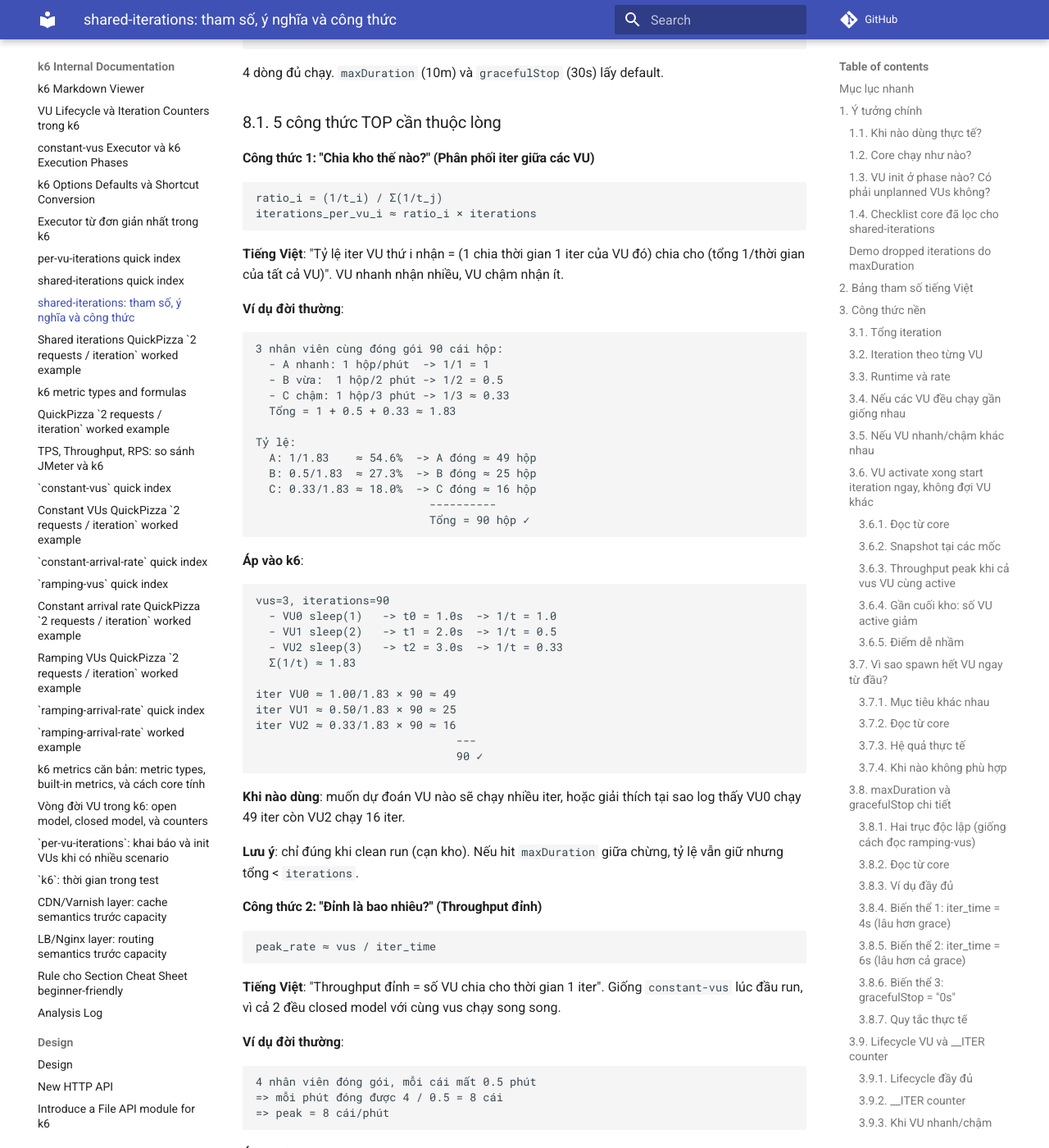
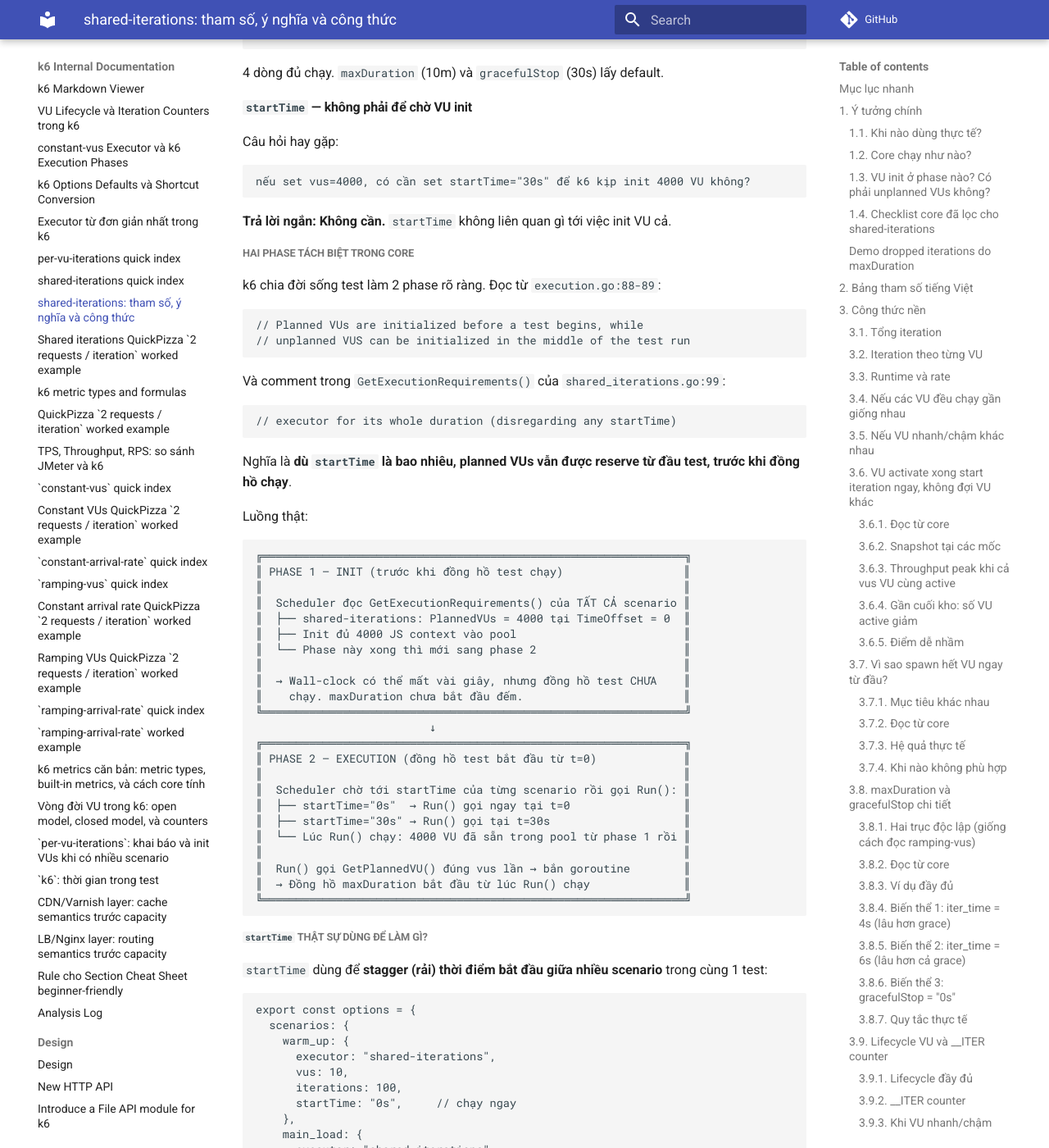
Before and after one commit to meomew-auto/markdown, an MkDocs documentation site: the page built from docs/20260515_02_shared-iterations-tham-so-cong-thuc.md, in a window 1280 px wide and 1400 px high, scrolled down 40218 px. Shown: the whole window at 82% size. Built offline with MkDocs 1.6.1 and Material for MkDocs 9.7.7, drawn with Linux system fonts in a browser that asks for light colours; comment, search, counter and statistics services are not loaded; some of the changed text lies outside the part shown.

Commit message:
Update docs

````diff
--- a/docs/20260515_02_shared-iterations-tham-so-cong-thuc.md
+++ b/docs/20260515_02_shared-iterations-tham-so-cong-thuc.md
@@ -2033,6 +2033,134 @@ export const options = {
 
 4 dòng đủ chạy. `maxDuration` (10m) và `gracefulStop` (30s) lấy default.
 
+#### `startTime` — không phải để chờ VU init
+
+Câu hỏi hay gặp:
+
+```text
+nếu set vus=4000, có cần set startTime="30s" để k6 kịp init 4000 VU không?
+```
+
+**Trả lời ngắn: Không cần.** `startTime` không liên quan gì tới việc init VU cả.
+
+##### Hai phase tách biệt trong core
+
+k6 chia đời sống test làm 2 phase rõ ràng. Đọc từ `execution.go:88-89`:
+
+```go
+// Planned VUs are initialized before a test begins, while
+// unplanned VUS can be initialized in the middle of the test run
+```
+
+Và comment trong `GetExecutionRequirements()` của `shared_iterations.go:99`:
+
+```go
+// executor for its whole duration (disregarding any startTime)
+```
+
+Nghĩa là **dù `startTime` là bao nhiêu, planned VUs vẫn được reserve từ đầu test, trước khi đồng hồ chạy**.
+
+Luồng thật:
+
+```text
+╔═══════════════════════════════════════════════════════════════╗
+║ PHASE 1 — INIT (trước khi đồng hồ test chạy)                  ║
+║                                                               ║
+║  Scheduler đọc GetExecutionRequirements() của TẤT CẢ scenario ║
+║  ├── shared-iterations: PlannedVUs = 4000 tại TimeOffset = 0  ║
+║  ├── Init đủ 4000 JS context vào pool                         ║
+║  └── Phase này xong thì mới sang phase 2                      ║
+║                                                               ║
+║  → Wall-clock có thể mất vài giây, nhưng đồng hồ test CHƯA    ║
+║    chạy. maxDuration chưa bắt đầu đếm.                        ║
+╚═══════════════════════════════════════════════════════════════╝
+                          ↓
+╔═══════════════════════════════════════════════════════════════╗
+║ PHASE 2 — EXECUTION (đồng hồ test bắt đầu từ t=0)             ║
+║                                                               ║
+║  Scheduler chờ tới startTime của từng scenario rồi gọi Run(): ║
+║  ├── startTime="0s"  → Run() gọi ngay tại t=0                 ║
+║  ├── startTime="30s" → Run() gọi tại t=30s                    ║
+║  └── Lúc Run() chạy: 4000 VU đã sẵn trong pool từ phase 1 rồi ║
+║                                                               ║
+║  Run() gọi GetPlannedVU() đúng vus lần → bắn goroutine        ║
+║  → Đồng hồ maxDuration bắt đầu từ lúc Run() chạy              ║
+╚═══════════════════════════════════════════════════════════════╝
+```
+
+##### `startTime` thật sự dùng để làm gì?
+
+`startTime` dùng để **stagger (rải) thời điểm bắt đầu giữa nhiều scenario** trong cùng 1 test:
+
+```js
+export const options = {
+  scenarios: {
+    warm_up: {
+      executor: "shared-iterations",
+      vus: 10,
+      iterations: 100,
+      startTime: "0s",     // chạy ngay
+    },
+    main_load: {
+      executor: "shared-iterations",
+      vus: 100,
+      iterations: 1000,
+      startTime: "30s",    // đợi warm_up xong rồi mới bắt đầu
+    },
+  },
+};
+```
+
+Không có `startTime`, cả 2 scenario cùng bắt đầu tại t=0.
+
+##### Chứng minh bằng core
+
+`GetExecutionRequirements()` trong `shared_iterations.go:103-124`:
+
+```go
+return []lib.ExecutionStep{
+    {TimeOffset: 0, PlannedVUs: uint64(vus)},
+    {TimeOffset: maxDuration + gracefulStop, PlannedVUs: 0},
+}
+```
+
+Hàm này **không nhận `startTime` làm tham số**. Nó luôn trả về `TimeOffset: 0` cho step đầu tiên. `startTime` được scheduler xử lý riêng ở tầng trên — nó chỉ delay lúc gọi `Run()`, không delay lúc init VU.
+
+##### Điểm dễ nhầm
+
+```text
+SAI: "startTime để cho VU kịp init"
+ĐÚNG: "VU init xong hết trước khi test chạy, startTime chỉ để stagger scenario"
+
+SAI: "set startTime=30s để 4000 VU init xong"
+ĐÚNG: "không cần startTime, scheduler tự lo init, startTime=0s vẫn đủ 4000 VU"
+
+SAI: "startTime càng lớn thì VU init càng nhiều"
+ĐÚNG: "số VU init = vus config, không phụ thuộc startTime"
+```
+
+##### Vậy với 4000 VU có cần lo gì không?
+
+Có 1 thứ cần lo, nhưng **không liên quan `startTime`**:
+
+```text
+THỜI GIAN INIT (wall-clock thật):
+  - Diễn ra ở phase 1, trước khi test bắt đầu
+  - Có thể mất vài giây đến vài chục giây (tùy code JS nặng/nhẹ)
+  - Nhưng đồng hồ test chưa chạy, maxDuration không bị ảnh hưởng
+
+RAM:
+  - 4000 VU = 4000 JS context
+  - Mỗi context tốn vài MB → có thể tốn 8-16GB RAM
+  - Đây là giới hạn thật sự, không phải timing
+```
+
+##### Tóm tắt 1 dòng
+
+```text
+startTime = "thời điểm bắt đầu chạy scenario" chứ không phải "thời gian chờ VU init"
+```
+
 ### 8.1. 5 công thức TOP cần thuộc lòng
 
 #### Công thức 1: "Chia kho thế nào?" (Phân phối iter giữa các VU)
````
